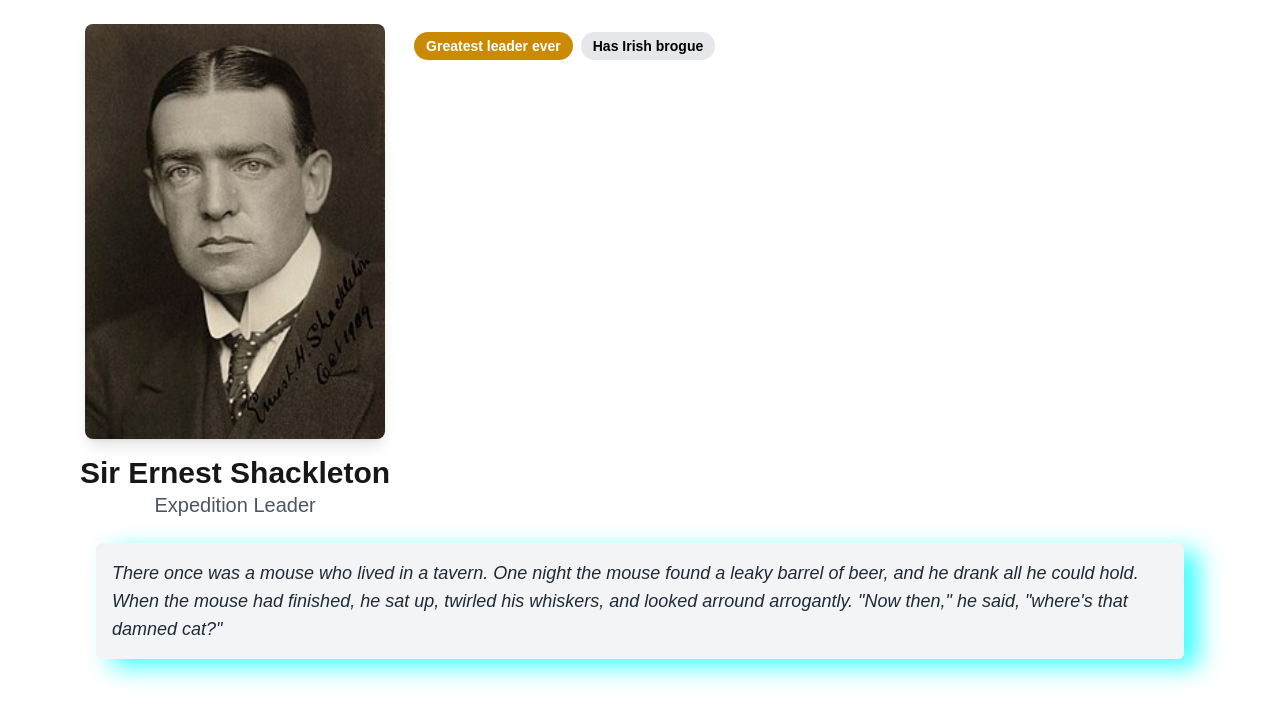
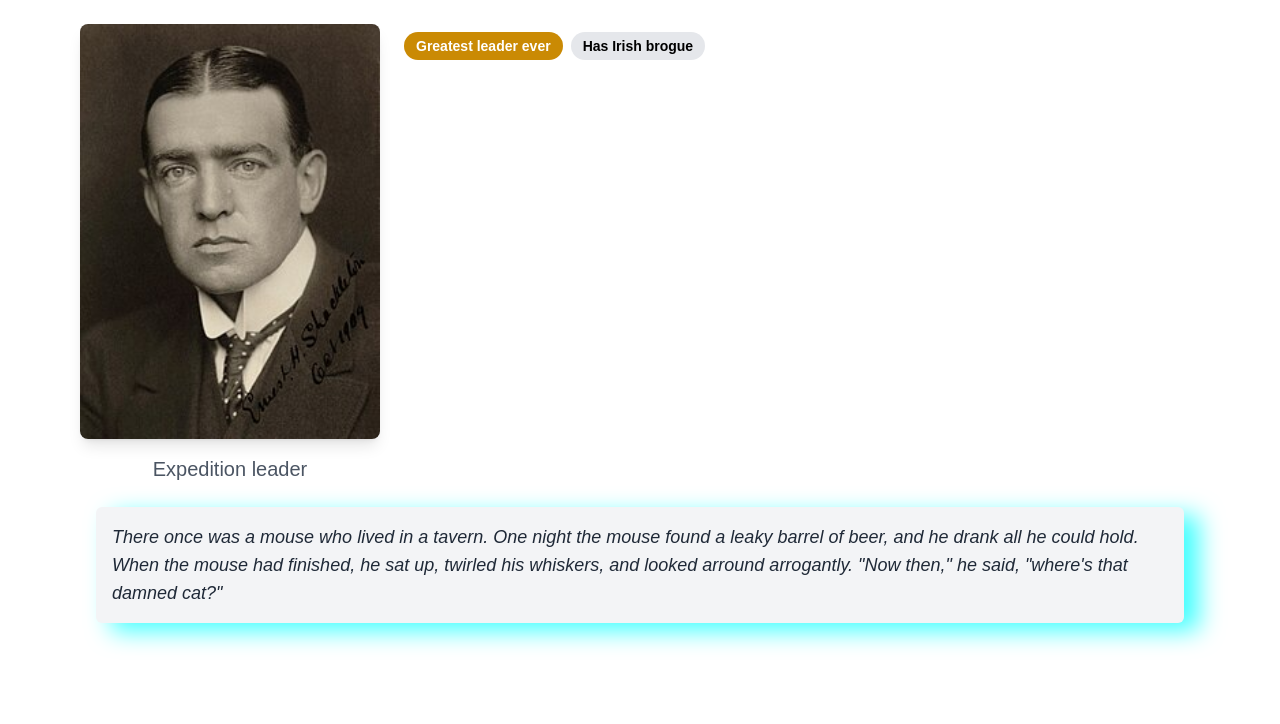
Before and after one commit to milotoor/shackletown, a Next.js app: page /crew/ernest_shackleton in a window 1280 px wide. Shown: the top 724 px of the page. Built offline with nearby package versions, Linux system fonts and the light colour scheme.

Commit message:
Reusable components

```diff
--- a/src/app/crew/ernest_shackleton/page.tsx
+++ b/src/app/crew/ernest_shackleton/page.tsx
@@ -1,6 +1,8 @@
+import CrewMemberPage from "@/components/CrewMemberPage";
+import CrewHeader from "@/components/CrewHeader";
 import Chip from "@/components/Chip";
 import Quote from "@/components/Quote";
-import Image from "next/image";
+import useCrewBio from "@/hooks/useCrewBio";
 
 export const metadata = {
   title: "Ernest Shackleton - Expedition Leader",
@@ -8,37 +10,19 @@ export const metadata = {
 };
 
 const ErnestShackletonPage = () => {
+  const bio = useCrewBio("ernest_shackleton");
+  console.log(bio);
   return (
-    <div className="max-w-2xl lg:max-w-6xl mx-auto p-4 mt-2">
-      {/* For wide screens, display main info and tags side-by-side */}
-      <div className="lg:flex lg:items-start lg:space-x-6">
-        {/* Left Column: Main image, name, expedition role */}
-        <div>
-          <Image
-            src="/crew/ernest_shackleton/img/01.jpg"
-            alt="Ernest Shackleton"
-            width={300}
-            height={400}
-            className="rounded-lg shadow-lg mx-auto"
-          />
-          <h1 className="text-3xl font-bold mt-4 text-center">
-            Sir Ernest Shackleton
-          </h1>
-          <h2 className="text-xl text-gray-600 text-center">
-            Expedition Leader
-          </h2>
-        </div>
-        {/* Right Column: Tag Section */}
-        <div className="w-full lg:w-1/3 mt-6 lg:mt-0">
-          <section>
-            <div className="flex flex-wrap gap-2 mt-2">
-              <Chip title="Greatest leader ever" color="yellow-600" />
-              <Chip title="Has Irish brogue" />
-            </div>
-          </section>
-        </div>
-      </div>
-      {/* Biographical Details rendered below */}
+    <CrewMemberPage>
+      <CrewHeader
+        bio={bio}
+        chips={
+          <>
+            <Chip key="1" title="Greatest leader ever" color="yellow-600" />
+            <Chip key="2" title="Has Irish brogue" />
+          </>
+        }
+      />
       <section className="mt-6">
         <Quote
           text={
@@ -46,7 +30,7 @@ const ErnestShackletonPage = () => {
           }
         />
       </section>
-    </div>
+    </CrewMemberPage>
   );
 };
 
--- /dev/null
+++ b/src/components/CrewHeader.tsx
@@ -0,0 +1,35 @@
+import React from "react";
+import Image from "next/image";
+import { CrewBio } from "@/hooks/useCrewBio";
+
+interface CrewHeaderProps {
+  bio: CrewBio;
+  chips: React.ReactNode;
+}
+
+const CrewHeader: React.FC<CrewHeaderProps> = ({ bio, chips }) => {
+  return (
+    <div className="lg:flex lg:items-start lg:space-x-6">
+      {/* Left Column: Image, Name, Role */}
+      <div>
+        <Image
+          src={`/crew/${bio.internalName}/img/01.jpg`}
+          alt={bio.name}
+          width={300}
+          height={400}
+          className="rounded-lg shadow-lg mx-auto"
+        />
+        <h1 className="text-3xl font-bold mt-4 text-center">{bio.name}</h1>
+        <h2 className="text-xl text-gray-600 text-center">{bio.role}</h2>
+      </div>
+      {/* Right Column: Chips Section */}
+      <div className="w-full lg:w-1/3 mt-6 lg:mt-0">
+        <section>
+          <div className="flex flex-wrap gap-2 mt-2">{chips}</div>
+        </section>
+      </div>
+    </div>
+  );
+};
+
+export default CrewHeader;
--- /dev/null
+++ b/src/components/CrewMemberPage.tsx
@@ -0,0 +1,13 @@
+import React from "react";
+
+interface CrewMemberPageProps {
+  children: React.ReactNode;
+}
+
+const CrewMemberPage: React.FC<CrewMemberPageProps> = ({ children }) => {
+  return (
+    <div className="max-w-2xl lg:max-w-6xl mx-auto p-4 mt-2">{children}</div>
+  );
+};
+
+export default CrewMemberPage;
--- /dev/null
+++ b/src/hooks/useCrewBio.ts
@@ -0,0 +1,37 @@
+import useYaml from "./useYaml";
+
+export interface CrewBio {
+  name: string;
+  role: string;
+  internalName: string;
+  fullName?: string;
+}
+
+interface CrewBioYml {
+  name: string;
+  role: string;
+  internal_name: string;
+  full_name?: string;
+}
+
+const useCrewBio = (internalName: string): CrewBio => {
+  try {
+    const data = useYaml<CrewBioYml>([
+      "public",
+      "crew",
+      internalName,
+      "bio.yml",
+    ]);
+
+    return {
+      internalName,
+      name: data.name,
+      role: data.role,
+      fullName: data.full_name,
+    };
+  } catch (error) {
+    throw new Error(`Failed to load bio for ${internalName}: ${error}`);
+  }
+};
+
+export default useCrewBio;
```
